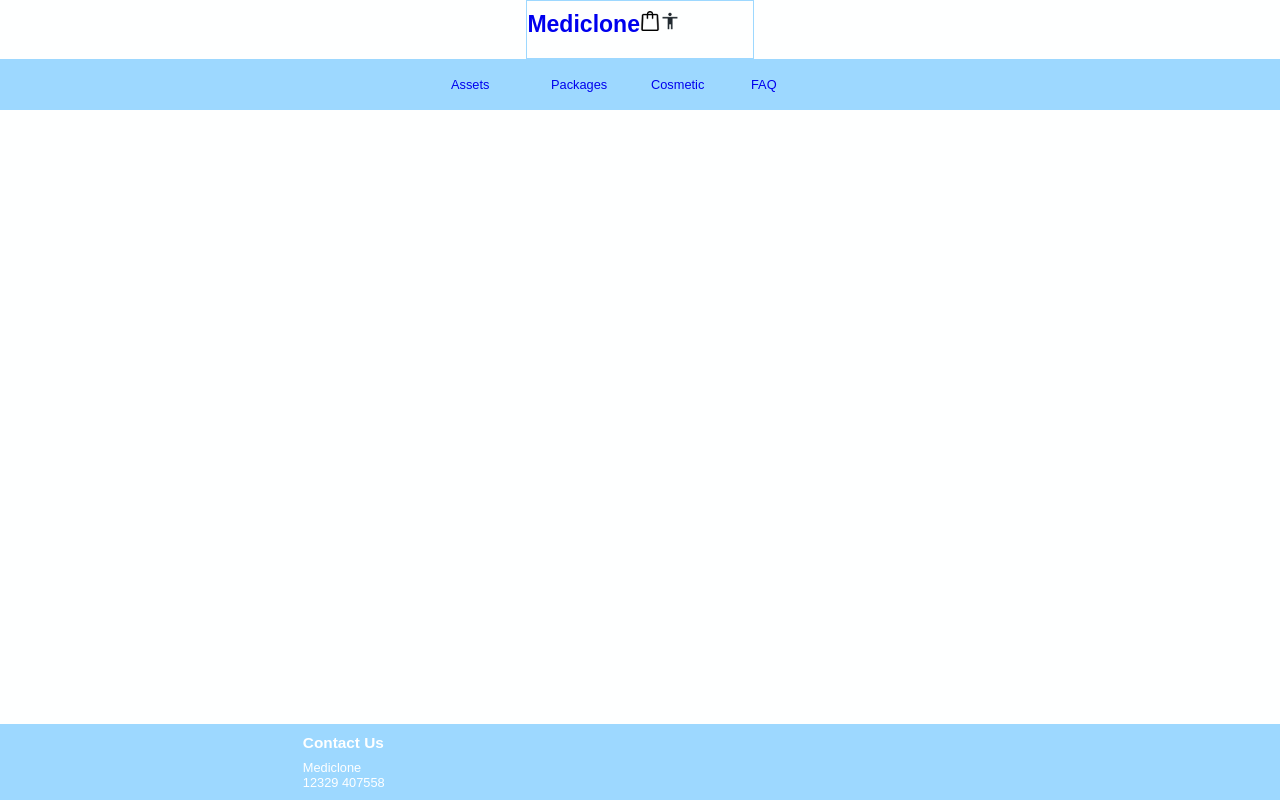
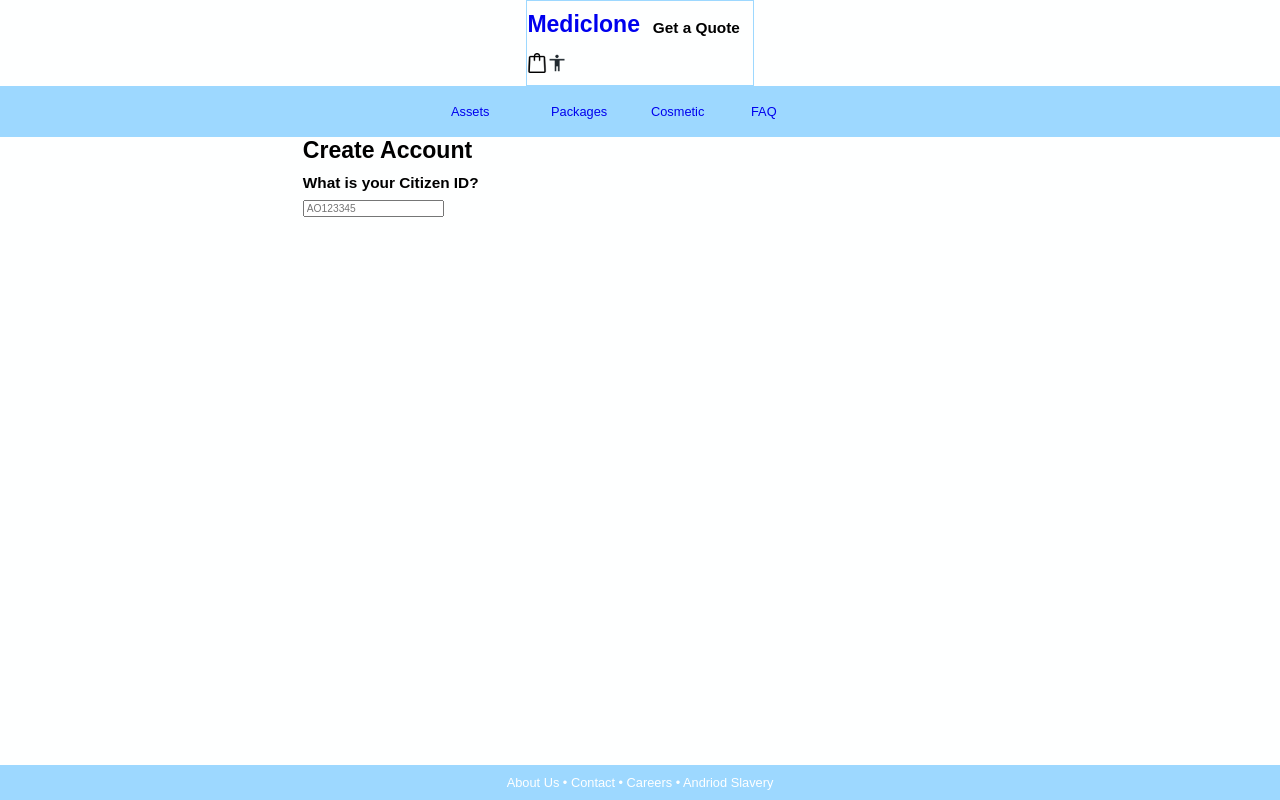
Before and after one commit to MillieVidot/boolean-uk-solo-project-client, a React (Create React App) app: page /createaccount in a window 1280 px wide. Built offline with nearby package versions, Linux system fonts and the light colour scheme.

Commit message:
added multi step signup form

```diff
--- a/src/App.css
+++ b/src/App.css
@@ -82,6 +82,7 @@ button {
   display: grid;
   grid-template-rows: auto auto 1fr auto;
   width: 100vw;
+
   /* border: solid 1px var(--blue-hl); */
   background-color: var(--offwhite);
   /* padding: 0 20%; */
@@ -180,6 +181,7 @@ button {
   color: white;
   background-color: var(--blue-hl);
   padding: 10px 0;
+  text-align: center;
 }
 
 /* @keyframes App-logo-spin {
--- a/src/App.js
+++ b/src/App.js
@@ -7,6 +7,7 @@ import NavMain from "./Components/NavMain"
 import PackagesPage from "./Pages/PackagesPage"
 import AssetsPage from "./Pages/AssetsPage"
 import Dashboard from "./Pages/Dashboard"
+import Signup from "./Components/multisteps/signup/Signup"
 
 function App() {
   return (
@@ -31,6 +32,9 @@ function App() {
             <Route path="/dashboard" exact>
               <Dashboard />
             </Route>
+            <Route path="/createaccount" exact>
+              <Signup />
+            </Route>
 
             {/* <Route path="/guest/profile" exact>
           {currentUser.role === "guest" ? (
--- a/src/Components/Footer.jsx
+++ b/src/Components/Footer.jsx
@@ -2,9 +2,7 @@ export default function Footer() {
   return (
     <div className="footer">
       <div className="wrapper">
-        <h3>Contact Us</h3>
-        <p>Mediclone</p>
-        <p>12329 407558 </p>
+        <p>About Us • Contact • Careers • Andriod Slavery</p>
       </div>
     </div>
   )
--- a/src/Components/NavHeader.jsx
+++ b/src/Components/NavHeader.jsx
@@ -9,6 +9,9 @@ export default function NavHeader() {
         <Link to="/">
           <h1>Mediclone</h1>
         </Link>
+        <button onClick={() => console.log("Opens 'get a quote' modal")}>
+          <h3>Get a Quote</h3>
+        </button>
 
         <div className="nav-icon">
           <Link to="/quote">
--- /dev/null
+++ b/src/Components/multisteps/signup/CitizenId.jsx
@@ -0,0 +1,25 @@
+import React from "react"
+
+export default function CitizenId({ nextStep, handleChange, values }) {
+  // for continue event listener
+  const Continue = e => {
+    e.preventDefault()
+    nextStep()
+  }
+
+  return (
+    <div className="citizenId-step">
+      <h1>Create Account</h1>
+
+      <label>
+        <h3>What is your Citizen ID?</h3>
+        <input
+          type="text"
+          placeholder="AO123345"
+          value={values.citizenId}
+          onChange={handleChange("citizenId")}
+        />
+      </label>
+    </div>
+  )
+}
--- /dev/null
+++ b/src/Components/multisteps/signup/Password.jsx
@@ -0,0 +1,23 @@
+export default function Password({ nextStep, handleChange, values }) {
+  return (
+    <div className="password-step">
+      <h1>Create Account</h1>
+
+      <label>
+        <h3>Choose a password</h3>
+        {/* <input
+             type="text"
+             placeholder="Password"
+             value={values.password}
+             onChange={handleChange("password")}
+           /> */}
+        {/* <input
+             type="text"
+             placeholder="Password"
+             value={values.password}
+             onChange={handleChange("password")}
+           /> */}
+      </label>
+    </div>
+  )
+}
--- /dev/null
+++ b/src/Components/multisteps/signup/Signup.jsx
@@ -0,0 +1,114 @@
+import React, { Component } from "react"
+import CitizenId from "./CitizenId"
+import Password from "./Password"
+import Success from "./Success"
+import UserNames from "./UserNames"
+
+export default class Signup extends Component {
+  state = {
+    step: 1,
+    citizenId: "",
+    firstName: "",
+    lastName: "",
+    password: "",
+  }
+
+  // go back to previous step
+  prevStep = () => {
+    const { step } = this.state
+    this.setState({ step: step - 1 })
+  }
+
+  // proceed to the next step
+  nextStep = () => {
+    const { step } = this.state
+    this.setState({ step: step + 1 })
+  }
+
+  // Handle fields change
+  handleChange = input => e => {
+    this.setState({ [input]: e.target.value })
+  }
+
+  render() {
+    const { step } = this.state
+    const { citizenId, firstName, lastName, password } = this.state
+
+    const values = {
+      citizenId,
+      firstName,
+      lastName,
+      password,
+    }
+
+    switch (step) {
+      case 1:
+        return (
+          <CitizenId
+            nextStep={this.nextStep}
+            handleChange={this.handleChange}
+            values={values}
+          />
+        )
+      case 2:
+        return (
+          <UserNames
+            prevStep={this.prevStep}
+            nextStep={this.nextStep}
+            handleChange={this.handleChange}
+            values={values}
+          />
+        )
+      case 3:
+        return (
+          <Password
+            prevStep={this.prevStep}
+            nextStep={this.nextStep}
+            values={values}
+          />
+        )
+      case 4:
+        return <Success />
+      default:
+      // do nothing
+    }
+  }
+}
+
+// export default function SignUp() {
+//   // export default class Signup extends Component {
+//   const state = {
+//     step: 1,
+//     citizenId: "",
+//     firstName: "",
+//     lastName: "",
+//     password: "",
+//     nextOfKin: "",
+//   }
+
+//   // go back to previous step
+//   const prevStep = () => {
+//     const { step } = this.state
+//     this.setState({ step: step - 1 })
+//   }
+
+//   // proceed to the next step
+//   const nextStep = () => {
+//     const { step } = this.state
+//     this.setState({ step: step + 1 })
+//   }
+
+//   // handle field change
+//   const handleChange = input => e => {
+//     this.setState({ [input]: e.target.value })
+//   }
+
+//   //   render() {
+//   return (
+//     <div className="signup-form">
+//       <h1>Create Account</h1>
+
+//     </div>
+//   )
+//   //   }
+// }
--- /dev/null
+++ b/src/Components/multisteps/signup/Success.jsx
@@ -0,0 +1,15 @@
+export default function Success({ values }) {
+  return (
+    <div className="success-step">
+      <h1>Create Account</h1>
+
+      <h3>Check your information is correct</h3>
+      <p>{values.citizenId}</p>
+      <p>
+        {values.firstName} {values.lastName}
+      </p>
+
+      <button>Confirm Details</button>
+    </div>
+  )
+}
--- /dev/null
+++ b/src/Components/multisteps/signup/UserNames.jsx
@@ -0,0 +1,26 @@
+export default function UserNames({ nextStep, handleChange, values }) {
+  return (
+    <div className="firstName-step">
+      <h1>Create Account</h1>
+
+      <label>
+        <h3>Tell us your first name.</h3>
+        {/* <input
+           type="text"
+           placeholder="First Name"
+           value={values.firstName}
+           onChange={handleChange("firstName")}
+         /> */}
+      </label>
+      <label>
+        <h3>Tell us your last name.</h3>
+        {/* <input
+           type="text"
+           placeholder="Last Name"
+           value={values.lastName}
+           onChange={handleChange("lastName")}
+         /> */}
+      </label>
+    </div>
+  )
+}
--- a/src/Pages/Dashboard.jsx
+++ b/src/Pages/Dashboard.jsx
@@ -1,5 +1,6 @@
 import PolicyCard from "../Components/PolicyCard"
 import QuoteCard from "../Components/QuoteCard"
+import QuoteForm from "../Components/QuoteForm"
 
 export default function Dashboard() {
   return (
@@ -23,6 +24,7 @@ export default function Dashboard() {
           <QuoteCard />
         </li>
       </ul>
+      <QuoteForm />
     </div>
   )
 }
--- a/src/Pages/HomePage.jsx
+++ b/src/Pages/HomePage.jsx
@@ -4,7 +4,7 @@ import hero1 from "../assets/hero1.jpg"
 export default function HomePage() {
   return (
     <div className="homepage">
-      <img className="hero" src={hero1} alt="hero-image" />
+      <img className="hero" src={hero1} alt="hero" />
       <p>Save today with this package</p>
     </div>
   )
```
